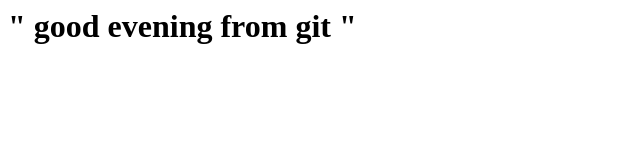
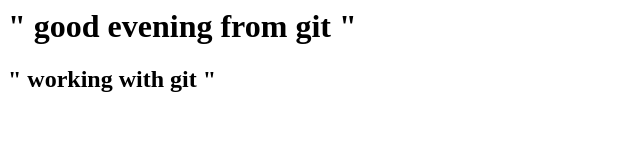
Before and after one commit to rashni/demo, a plain HTML site: page index.html in a window 1280 px wide. Shown: the whole page, without its empty margins (0-640 px from the left). Drawn offline with Linux system fonts and the light colour scheme.

Commit message:
index.htmlfile modified

```diff
--- a/index.html
+++ b/index.html
@@ -1 +1,2 @@
 <h1> " good evening from git " </h1>
+<h2> " working with git " </h2>
```
